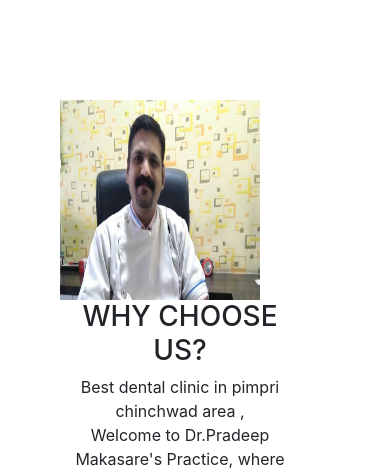
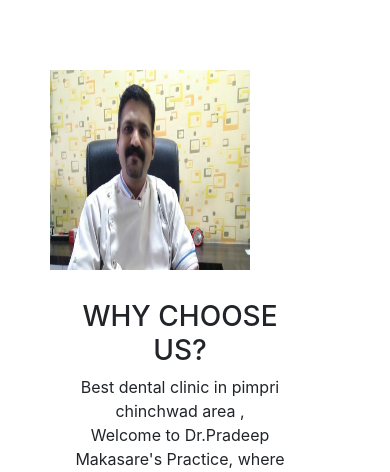
Before and after one commit to Pranavnk15/Dr, a Node server app: page /aboutus in a window 390 px wide. Shown: the part 106-578 px from the top of the page. Run offline with Node 20, Linux system fonts and the light colour scheme; some libraries are stand-ins or nearby versions.

Commit message:
Update aboutus.css

```diff
--- a/public/css/aboutus.css
+++ b/public/css/aboutus.css
@@ -63,7 +63,8 @@
   .doctor4{
     height:200px;
     width:200px;
-    margin-top:100px;
+    margin-top:70px;
+    margin-left:50px;
     positon:relative;
   }
   .intro3{
@@ -106,6 +107,7 @@
 .image6{
   height: 200px;
   width: 200px;
+  margin-left:0px;
 }
   .imagez{
   margin-top: 1300px;
```
